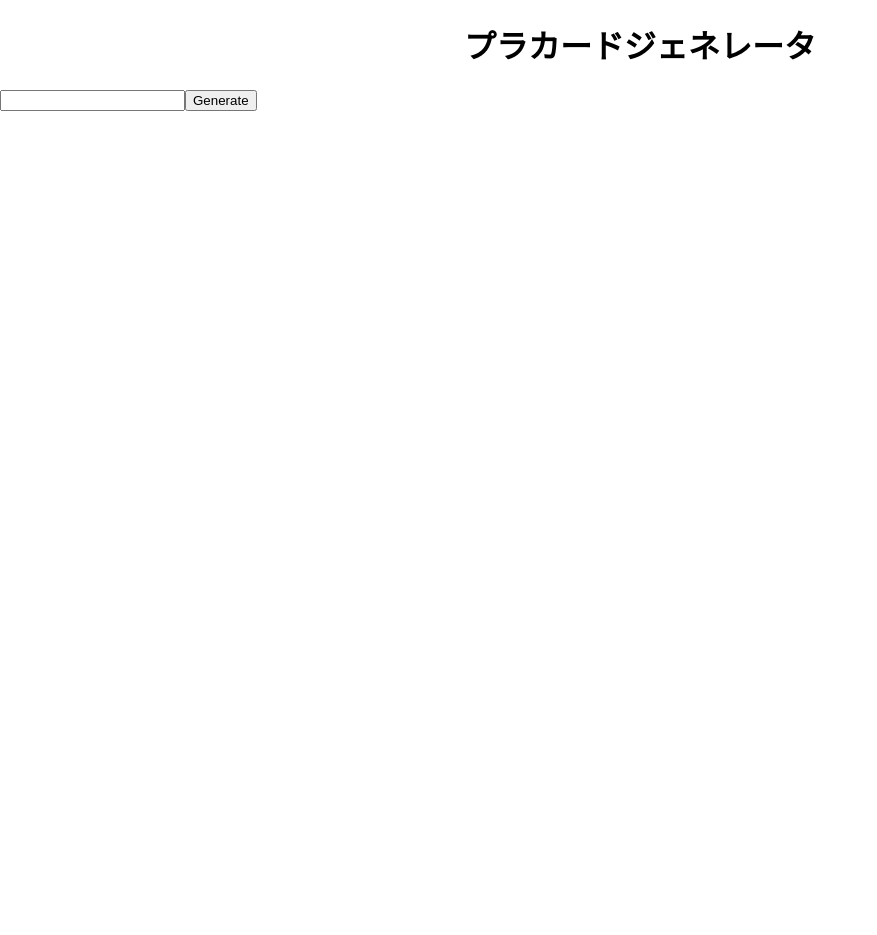
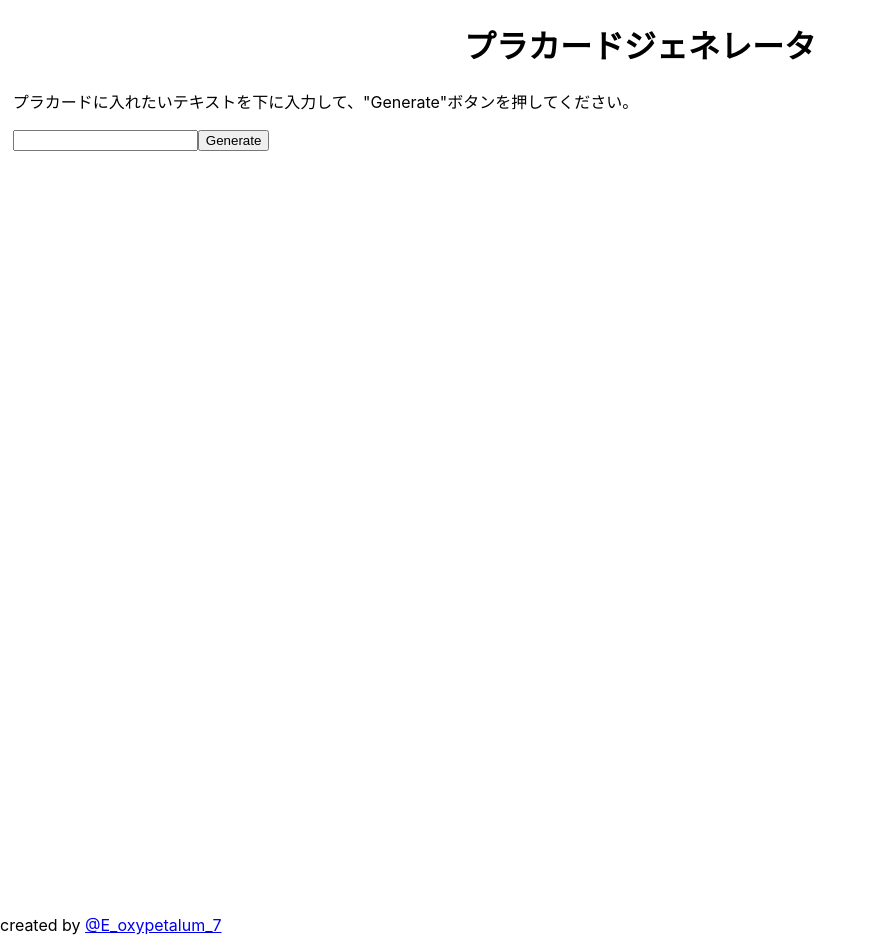
Before and after one commit to Oxypetalum7/Placard-Generator, a React (Create React App) app: page / in a window 1280 px wide. Shown: the whole page, without its empty margins (0-877 px from the left). Before the commit the page ends 835 px from the top, so only its background shows below. Built offline with nearby package versions, Linux system fonts and the light colour scheme.

Commit message:
fix style

```diff
--- a/src/App.css
+++ b/src/App.css
@@ -1,38 +1,8 @@
-.App {
-  text-align: center;
+.body {
+  padding: 0% 1vw;
 }
 
-.App-logo {
-  height: 40vmin;
-  pointer-events: none;
+.canvasWrapper {
+  width: 1280px;
+  margin: 0 auto;
 }
-
-@media (prefers-reduced-motion: no-preference) {
-  .App-logo {
-    animation: App-logo-spin infinite 20s linear;
-  }
-}
-
-.App-header {
-  background-color: #282c34;
-  min-height: 100vh;
-  display: flex;
-  flex-direction: column;
-  align-items: center;
-  justify-content: center;
-  font-size: calc(10px + 2vmin);
-  color: white;
-}
-
-.App-link {
-  color: #61dafb;
-}
-
-@keyframes App-logo-spin {
-  from {
-    transform: rotate(0deg);
-  }
-  to {
-    transform: rotate(360deg);
-  }
-}
--- a/src/App.js
+++ b/src/App.jsx
@@ -1,5 +1,6 @@
 import React, { useState, useEffect } from 'react';
 import fukidashi from './fukidashi.png'
+import './App.css'
 function App() {
   const [text, setName] = useState("");
   const  [context,setContext] = useState(null)
@@ -32,11 +33,24 @@ function App() {
           プラカードジェネレータ
         </h1>
       </header>
-      <input type="text" name="name" value={text}onChange={(e) => { setName(e.target.value) }} />
-      <button onClick={DrawImage} id="generatebtn" >
-        Generate
-      </button>
-      <canvas width="1280" height="720" id="canvas"/>
+        <body className="body">
+          <p>
+          プラカードに入れたいテキストを下に入力して、"Generate"ボタンを押してください。
+          </p>
+          <input type="text" name="name" value={text}onChange={(e) => { setName(e.target.value) }}/>
+          <button onClick={DrawImage} id="generatebtn" >
+            Generate
+          </button>
+          <br/>
+          <br/>
+          <div className="canvasWrapper">
+            <canvas width="1280" height="720" id="canvas"></canvas>
+          </div>
+          <br/>
+        </body>
+      <footer>
+        created by <a href="https://twitter.com/E_oxypetalum_7">@E_oxypetalum_7</a>
+      </footer>
     </div>
   );
 }
--- a/src/index.js
+++ b/src/index.js
@@ -3,6 +3,8 @@ import ReactDOM from 'react-dom';
 import './index.css';
 import App from './App';
 import reportWebVitals from './reportWebVitals';
+
+document.title = "プラカードジェネレータ"
 
 ReactDOM.render(
   <React.StrictMode>
@@ -11,6 +13,7 @@ ReactDOM.render(
   document.getElementById('root')
 );
 
+
 // If you want to start measuring performance in your app, pass a function
 // to log results (for example: reportWebVitals(console.log))
 // or send to an analytics endpoint. Learn more: https://bit.ly/CRA-vitals
```
Also changed, not shown: package.json (+9 -2 lines), 1 other file (tests, documents, lock files or other folders).
